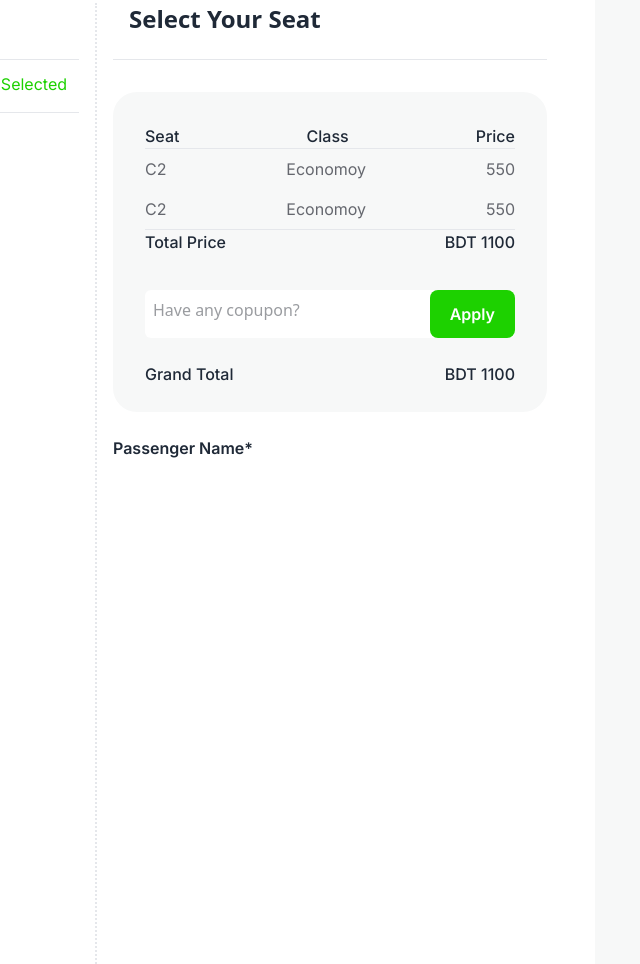
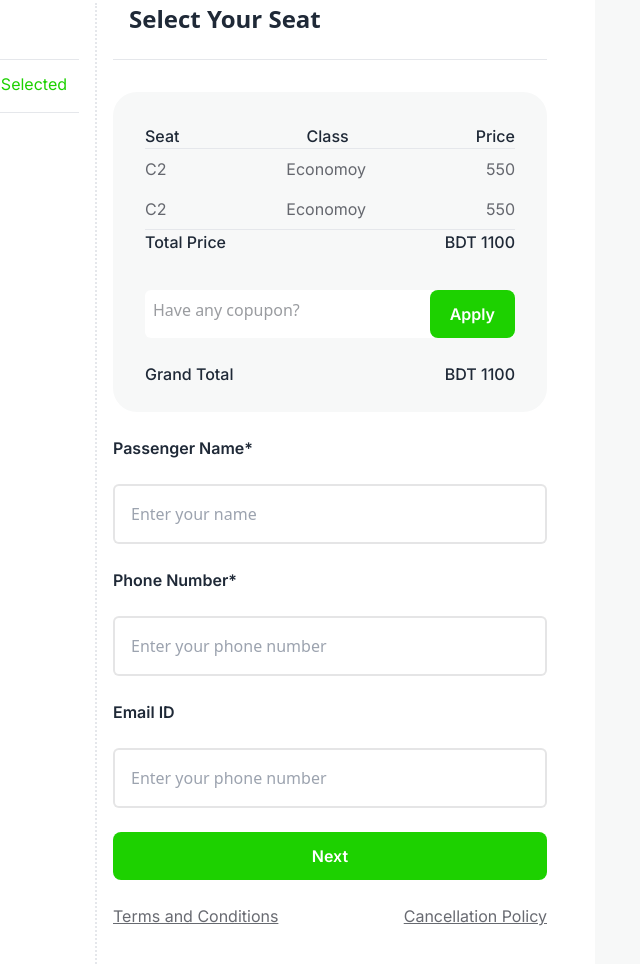
Before and after one commit to Syeda-Farah/B9A5-smart-ticketing, a plain HTML site: page index.html in a window 1280 px wide. Shown: the part 2197-3161 px from the top of the page, without its empty margins (521-1161 px from the left). Drawn offline with nearby package versions, Linux system fonts and the light colour scheme.

Commit message:
some html codes

```diff
--- a/index.html
+++ b/index.html
@@ -280,7 +280,21 @@
 
   </div>
   <h6 class="inter text-base font-semibold py-6">Passenger Name*</h6>
-  <input type="text">
+
+  <input type="text" id="name" name="name" class=" border-2 border-[#0307121A] w-full rounded-md p-4" placeholder="Enter your name"  >
+  <h6 class="inter text-base font-semibold py-6">Phone Number*</h6>
+
+  <input type="number" id="number" name="number" class=" border-2 border-[#0307121A] w-full rounded-md p-4" placeholder="Enter your phone number"  >
+  <h6 class="inter text-base font-semibold py-6">Email ID</h6>
+
+  <input type="email" id="number" name="number" class=" border-2 border-[#0307121A] w-full rounded-md p-4" placeholder="Enter your phone number"  >
+  <button class="py-3 mt-6  w-full text-white bg-[#1DD100] font-semibold inter rounded-lg text-base">Next</button>
+  <div class="flex justify-between">
+   <a href=""> <h6 class="text-[#03071299] mt-6 inter underline">Terms and Conditions</h6></a>
+    <a href=""><h6 class="text-[#03071299] mt-6 inter underline">Cancellation Policy
+    </h6></a>
+  </div>
+
 </div>
     </div>
   </div>
```
